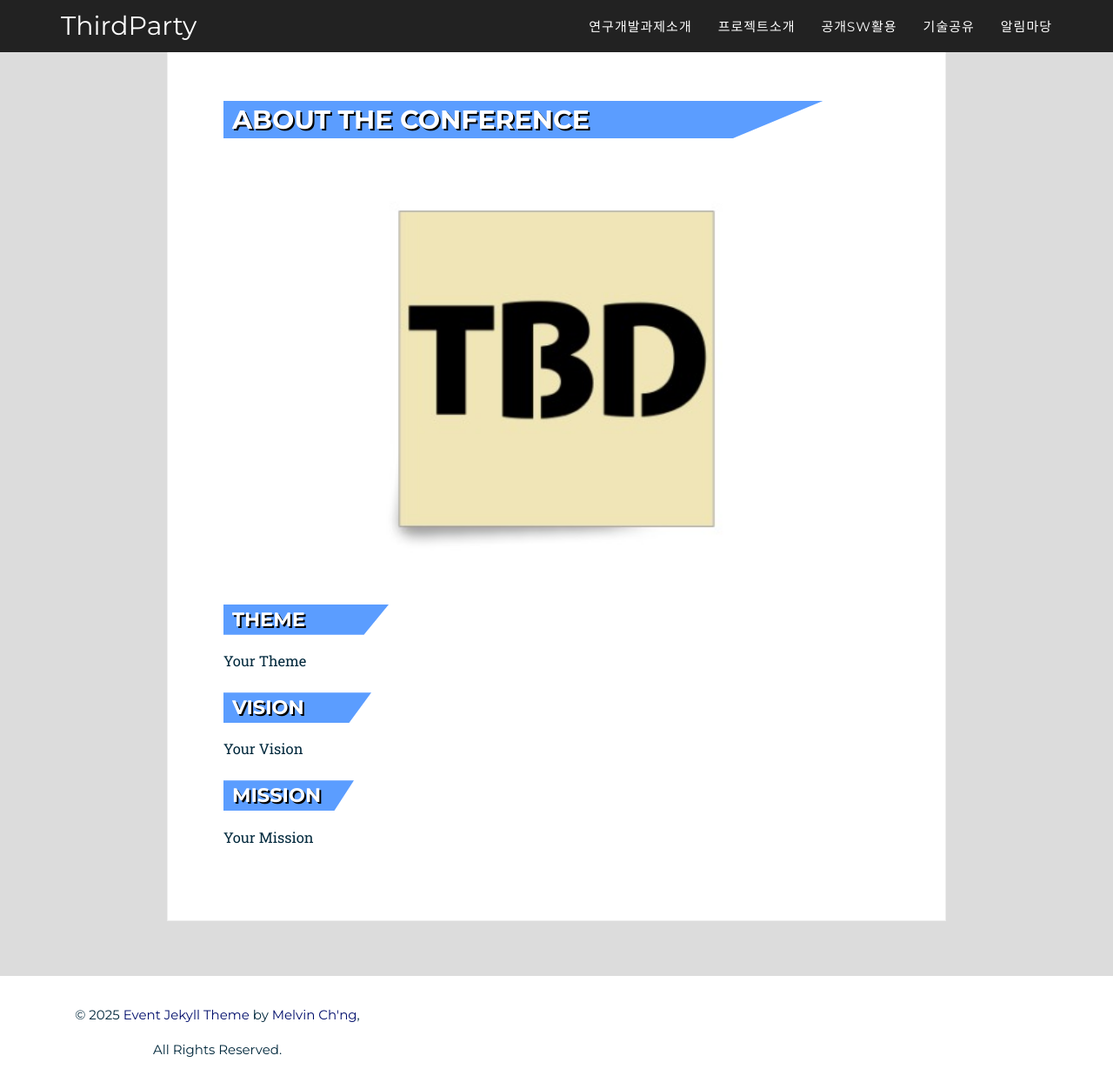
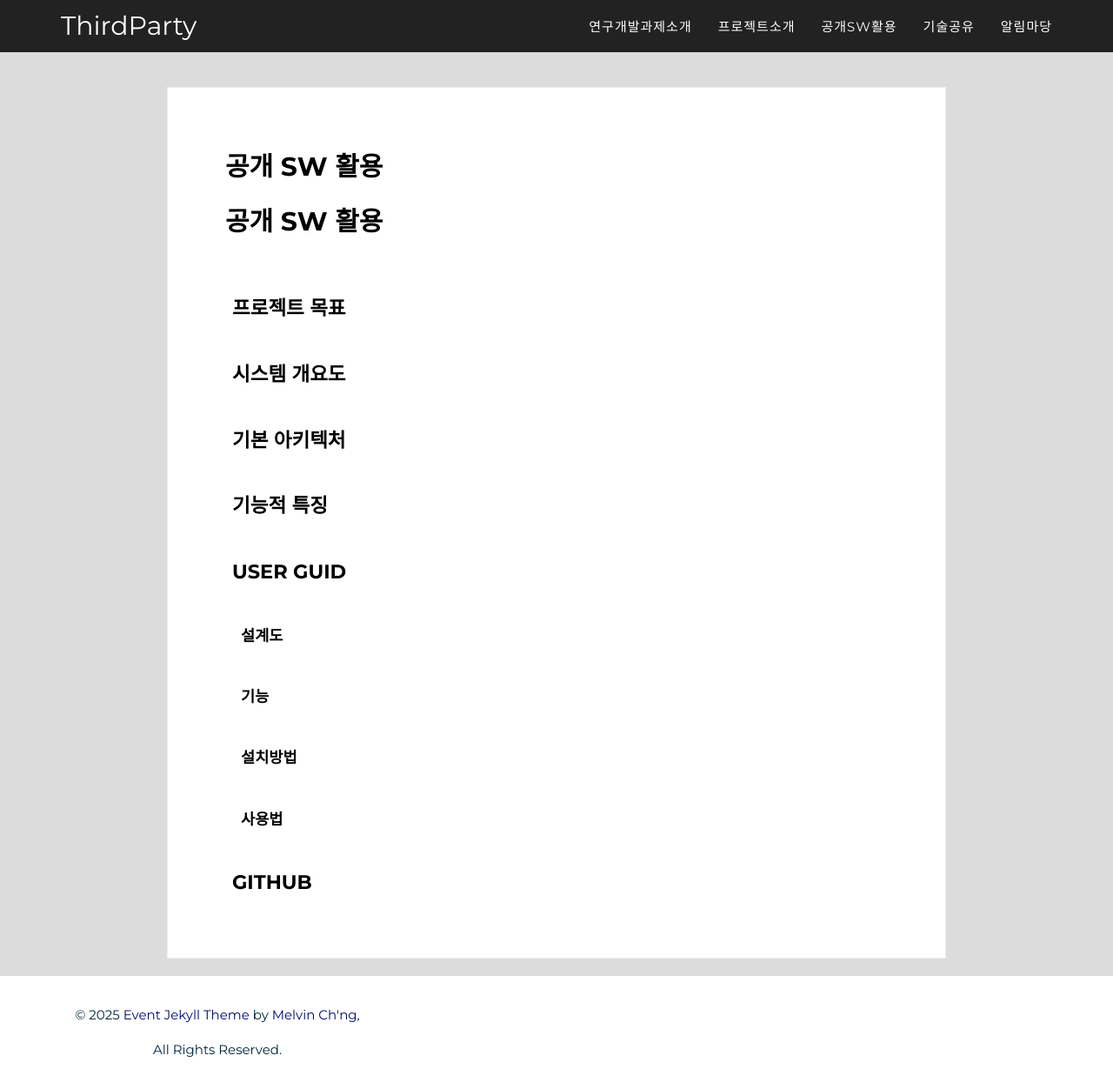
Before and after one commit to ThirdActiveDataExTech/ThirdActiveDataExTech.github.io, a Jekyll site: the page built from 2016_pages/tech-share.html, in a window 1280 px wide and 1252 px high. Shown: the whole window at 87% size. Built offline with Jekyll 4.4.1, drawn with Linux system fonts in a browser that asks for light colours; some web fonts are replaced.

Commit message:
[기술공유 수정]
- 디자인 수정

```diff
--- a/2016_pages/tech-share.html
+++ b/2016_pages/tech-share.html
@@ -1,37 +1,22 @@
 ---
 layout: 2016_default
-permalink: /technology/sharing
-title: About the Conference
+permalink: /openSW/utilize
+title: 공개 SW 활용
 ---
-    <!--background color-->
-    <script type="text/javascript">
-        document.write ('<body style="background: Gainsboro; background-attachment: fixed;">')
-    </script>
+<!--background color-->
+<body style="background: Gainsboro no-repeat fixed center;">
+<div class="event black-frame">
+    <h1 class="title">{{ page.title }}</h1>
+    <h1 class="title">{{ page.title }}</h1>
+    <h2>프로젝트 목표</h2>
+    <h2>시스템 개요도</h2>
+    <h2>기본 아키텍처</h2>
+    <h2>기능적 특징</h2>
+    <h2>user guid</h2>
+    <h3>설계도</h3>
+    <h3>기능</h3>
+    <h3>설치방법</h3>
+    <h3>사용법</h3>
+    <h2>github</h2>
 
-    <div class="black-frame about">
-      <h1>{{ page.title }}</h1>
-
-      <div class="icon-about">
-        <img src="../css/2016_style/img/TBD.jpg" alt="icon-about">
-      </div>
-
-      <h2 class="first">Theme</h2>
-
-      <p>
-        Your Theme
-      </p>
-
-      <h2 class="second">Vision</h2>
-
-      <p>
-        Your Vision
-      </p>
-
-      <h2 class="third">Mission</h2>
-
-      <p>
-        Your Mission
-      </p>
-
-
-    </div>
+</div>
--- a/_sass/2016_sass/_event.scss
+++ b/_sass/2016_sass/_event.scss
@@ -36,7 +36,12 @@
     border-collapse: collapse;
     margin-left: 40px;
   }
-  th, td {
+  th {
+    border: 1px solid #3c3c3c;
+    padding: 10px;
+    text-align: left;
+  }
+  td {
     border: 1px solid #3c3c3c;
     padding: 10px;
     text-align: left;
```
